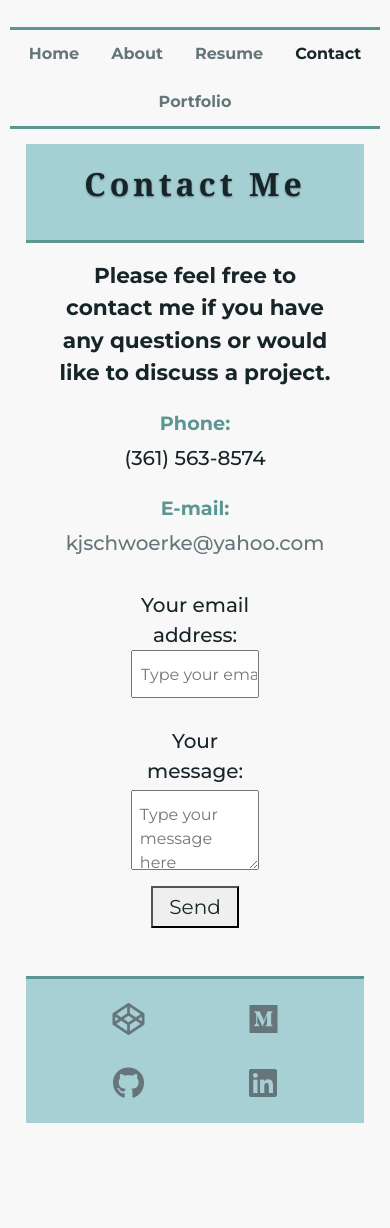
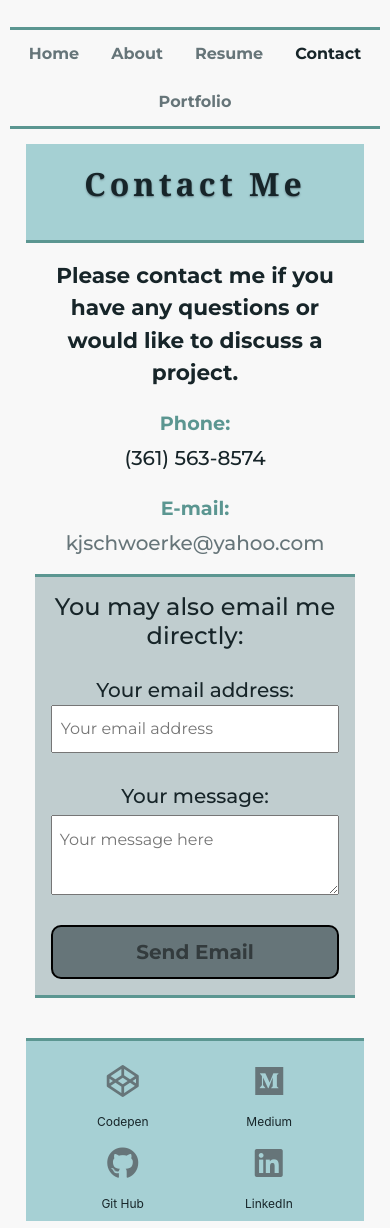
Before and after one commit to Kjschwoerke/Blue-Site, a PHP site: page /contact/contact.html in a window 390 px wide. Before the commit the page ends 1123 px from the top, so only its background shows below. Run offline with PHP 8.4, Linux system fonts and the light colour scheme; some libraries are stand-ins or nearby versions.

Commit message:
modified contact page and adjusted media queries

```diff
--- a/contact/contact-style.css
+++ b/contact/contact-style.css
@@ -139,9 +139,6 @@ nav ul li{
     background-color: transparent;
     text-decoration: none;
     margin-bottom: 0.75rem;
-    /* margin-right: auto;
-    margin-left: auto; */
-
 }
 
 nav ul li:first-child{
@@ -163,9 +160,7 @@ body nav ul a li {
     color: #667579;
 }
 
-
 .contact-me {
-
     display: flex;
     flex-direction: column;
     flex-wrap: wrap;
@@ -215,15 +210,25 @@ body nav ul a li {
 
 form {
     display: flex;
+    background: #043c423a;
     flex-direction: column;
-    padding: 2rem 5rem 2rem 5rem;
+    padding: 1rem 2rem 1rem 2rem;
     text-align: center;
+    margin-bottom: 2em;
+    border-top: #5b9691 solid 3px;
+    border-bottom: #5b9691 solid 3px;
+}
 
+form h3 {
+    margin-bottom: 1em;
+    font-size: 1.5rem;
 }
 
 .form-container form label {
+    display: flex;
+    flex-direction: column;
+    flex-wrap: wrap;
     margin-bottom: .25rem;
-
 }
 
 .form-container form input {
@@ -255,13 +260,48 @@ textarea {
 }
 
 #submitButton {
-    width: auto;
-    padding: .25rem 1rem;
-    text-align: center;
-    margin-left: auto;
-    margin-right: auto;
-    margin-top: 1rem;
+    color:#333b3d;
+    margin-top: 1.5em;
+    font-family: 'Montserrat', sans-serif;
+    font-weight: 700;
+    font-style: normal;
+    font-size: 1.25rem;
+    border: solid black 2px;
+    border-radius: 10px;
+    padding: 0.5em;
+    position: relative;
+    overflow:hidden;
+    background: none;
+    z-index: 1;
+    cursor: pointer;
+    transition:         0.025s ease-in;
+    -o-transition:      0.025s ease-in;
+    -ms-transition:     0.025s ease-in;
+    -moz-transition:    0.025s ease-in;
+    -webkit-transition: 0.025s ease-in;
+
+  }
+
+#submitButton {
+    background-color: #667579;
+  }
+
+#submitButton:before {
+    content: "";
+    position: absolute;
+    background: #58abb183;
+    bottom: 0;
+    left: 0;
+    right: 0;
+    top: 100%;
+    z-index: -1;
+    -webkit-transition: top .15s ease-in;
+    transition: top .15s ease-in;
 }
+
+#submitButton:hover:before {
+    top: 0;
+  }
 
 .submit {
     margin-top:1.5em;
@@ -276,14 +316,26 @@ textarea {
 
 /* Footer Icons CSS Here */
 .footer-icons {
+    display: flex;
+    flex-direction: row;
+    flex-wrap: wrap;
+    justify-content: space-evenly;
     text-align: center;
     font-size: 2rem;
     border-top: #5b9691 solid 3px;
     padding: .5rem .75rem .5rem .75rem;
 }
 
+.footer-icons .footer-icon-div {
+    display: flex;
+    font-size: .75rem;
+    flex-direction: column;
+    text-align: center;
+}
+
 .footer-icons a i {
     color: #667579;
+    font-size: 2rem;
     margin: 0 2rem 0 2rem;
     padding: 1rem;
 }
@@ -302,24 +354,6 @@ textarea {
     width: 100%;
     background: #a6d0d4;
 }
-
-/* @keyframes header {
-    from {transform:scale(1);
-   }
-
-   to {transform:scale(1.055)     translateY(-0.5rem);
-
-    text-shadow: 0px 2px 4px rgba(34,42,54,0.46);;
-   }
-}
-
-.contact {
-   animation-name: header;
-   animation-duration: 0.5s;
-   animation-iteration-count: 2;
-   animation-direction: alternate;
-   animation-delay: 0.0s;
-} */
 
 /* Media Queries */
 @media only screen and (max-width: 600px) {
@@ -357,6 +391,10 @@ textarea {
             height: 100%;
             width: 95%;
         }
+
+form {
+    padding: 1rem;
+}
 
 .form-container {
     display: flex;
--- a/contact/contact.html
+++ b/contact/contact.html
@@ -61,45 +61,34 @@
 
         <div class="form-container">
 
+            <ul>
+                <h3>Please contact me if you have any questions or would like to discuss a project.</h3>
+                <li>
+                    <h4>Phone:</h4>
+                    (361) 563-8574
+                </li>
+                <li>
+                    <h4>E-mail:</h4>
+                    <a href="mailto:kjschwoerke@yahoo.com" target="_blank"> kjschwoerke@yahoo.com</a>
+                </li>
+            </ul>
 
-
-            <ul><h3>Please feel free to contact me if you have any questions or would like to discuss a project.</h3>
-                <li><h4>Phone:</h4>(361) 563-8574</li>
-                <li><h4>E-mail:</h4><a href="mailto:kjschwoerke@yahoo.com" target="_blank"> kjschwoerke@yahoo.com</a></li>
-
-                <form
+            <form
                 action="https://formspree.io/xkdyraqm"
                 method="POST"
                 target="_blank"
               >
+              <h3>You may also email me directly:</h3>
                 <label>
                   Your email address:
-                  <input type="text" placeholder="Type your email address here" name="_replyto">
+                  <input type="text" placeholder="Your email address" name="_replyto">
                 </label>
                 <label>
                   Your message:
                 </label>
-                  <textarea name="message" placeholder="Type your message here"></textarea>
-
-
-                <!-- your other form fields go here -->
-
-                <button id='submitButton' type="submit">Send</button>
+                  <textarea name="message" placeholder="Your message here"></textarea>
+                <button id='submitButton' type="submit">Send Email</button>
               </form>
-            </ul>
-
-        <!-- <form action="mailto:kjschwoerke@yahoo.com" method="post" enctype="text/plain" id="contact-form">
-
-            <input name='name' type='text' class='form-control' placeholder ='Your Name'>
-            <br>
-            <input name='email' type='email' class='form-control' placeholder ='Your E-Mail'>
-            <br>
-            <textarea name='message' class='form-control' placeholder='Message' row='4'></textarea>
-            <br>
-
-            <input type="submit" class='form-control submit'value="SEND MESSAGE">
-
-        </form>   -->
 
 
         </div>
@@ -107,14 +96,21 @@
         <footer class="resume-bottom-bar">
 
             <div class="footer-icons">
-                <a href="https://codepen.io/kjschwoerke/" target="_blank"><i class="fab fa-codepen" aria-lable ="link to codepen"><span class="sr-only">link to codepen profile</span></i></a>
+                <div class='footer-icon-div'>
+                    <a href="https://codepen.io/kjschwoerke/" target="_blank"><i class="fab fa-codepen" aria-lable ="link to codepen"><span class="sr-only">link to codepen profile</span></i></a>Codepen
+                    </div>
 
-                            <a href="https://medium.com/@kenneths_65292" target="_blank"><i class="fab fa-medium" aria-lable ="link to medium"><span class="sr-only">link to meduim profile</span></i></a>
+                    <div class='footer-icon-div'>
+                    <a href="https://medium.com/@kenneths_65292" target="_blank"><i class="fab fa-medium" aria-lable ="link to medium"><span class="sr-only">link to Meduim profile</span></i></a>
+                    Medium</div>
 
-                            <a href="https://github.com/Kjschwoerke" target="_blank"><i class="fab fa-github" aria-lable ="link to github"><span class="sr-only">link to git hub profile</span></i></a>
+                    <div class='footer-icon-div'>
+                    <a href="https://github.com/Kjschwoerke" target="_blank"><i class="fab fa-github" aria-lable ="link to github"><span class="sr-only">link to git hub profile</span></i></a> Git Hub
+                    </div>
 
-                            <a href="https://www.linkedin.com/in/kenneth-schwoerke-3b63b914" target="_blank"><i class="fab fa-linkedin" aria-lable ="link to linkedin profile"><span class="sr-only">link to linkedIn profile</span></i></a>
-
+                    <div class='footer-icon-div'>
+                    <a href="https://www.linkedin.com/in/kenneth-schwoerke-3b63b914" target="_blank"><i class="fab fa-linkedin" aria-lable ="link to linkedin profile"><span class="sr-only">link to linkedIn profile</span></i></a>LinkedIn
+                    </div>
             </div>
 
 
```
Also changed, not shown: about/about-style.css (+13 -0 lines), about/about.html (+13 -5 lines), resume/resume-style.css (+12 -0 lines), resume/resume.html (+12 -4 lines), style.css (+28 -1 lines).
